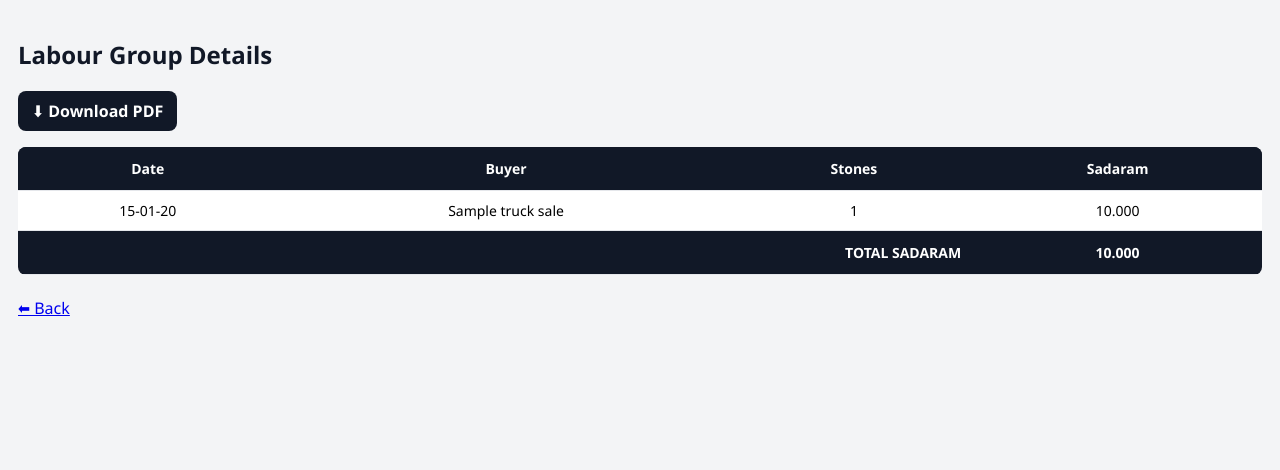
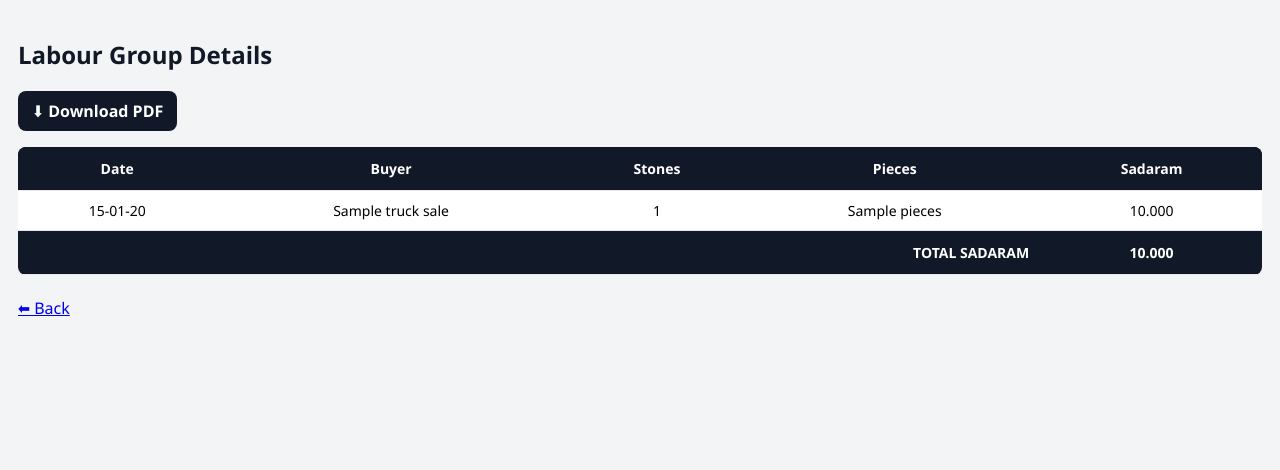
Before and after one commit to bachammahesh-cyber/srinivasa-mines, a Flask app: page /labour-details/SV in a window 1280 px wide. Shown: the part 82-552 px from the top of the page. Run offline with Flask 3, Linux system fonts and the light colour scheme; the visitor is signed in with stand-in values (Sample User, id 1); tables that the repository leaves empty hold one stand-in row (values such as "Sample post"); a database or web service that is not in the repository returns one stand-in record (values such as "Sample title"); some libraries are stand-ins or nearby versions.

Commit message:
Add pieces column to labour details and PDF export

```diff
--- a/app.py
+++ b/app.py
@@ -423,7 +423,7 @@ def labour_details(code):
     conn = get_db()
     c = conn.cursor()
     c.execute("""
-        SELECT date, buyer_name, stone_size, sadaram
+        SELECT date, buyer_name, stone_size, pieces, sadaram
         FROM truck_sales
         WHERE labour_group_code=%s
         ORDER BY date DESC, id DESC
@@ -452,7 +452,7 @@ def labour_details_pdf(code):
     conn = get_db()
     c = conn.cursor()
     c.execute("""
-        SELECT date, buyer_name, stone_size, sadaram
+        SELECT date, buyer_name, stone_size, pieces, sadaram
         FROM truck_sales
         WHERE labour_group_code=%s
         ORDER BY date DESC, id DESC
@@ -477,7 +477,8 @@ def labour_details_pdf(code):
     p.setFont(heading_font, 10)
     p.drawString(40, y, "Date")
     p.drawString(150, y, "Buyer")
-    p.drawString(380, y, "Stone")
+    p.drawString(360, y, "Stone")
+    p.drawString(430, y, "Pieces")
     p.drawRightString(555, y, "Sadaram")
 
     y -= 10
@@ -494,7 +495,8 @@ def labour_details_pdf(code):
             p.setFont(heading_font, 10)
             p.drawString(40, y, "Date")
             p.drawString(150, y, "Buyer")
-            p.drawString(380, y, "Stone")
+            p.drawString(360, y, "Stone")
+            p.drawString(430, y, "Pieces")
             p.drawRightString(555, y, "Sadaram")
             y -= 10
             p.line(40, y, 555, y)
@@ -504,12 +506,14 @@ def labour_details_pdf(code):
         date_text = format_date(r[0])
         buyer = (r[1] or "")[:34]
         stone = (r[2] or "")[:10]
-        sadaram = float(r[3] or 0)
+        pieces = int(r[3] or 0)
+        sadaram = float(r[4] or 0)
         total_sadaram += sadaram
 
         p.drawString(40, y, date_text)
         p.drawString(150, y, buyer)
-        p.drawString(380, y, stone)
+        p.drawString(360, y, stone)
+        p.drawString(430, y, str(pieces))
         p.drawRightString(555, y, f"{sadaram:.3f}")
         y -= 16
 
--- a/templates/labour_details.html
+++ b/templates/labour_details.html
@@ -21,6 +21,7 @@
         <th style="padding:12px;">Date</th>
         <th style="padding:12px;">Buyer</th>
         <th style="padding:12px;">Stones</th>
+        <th style="padding:12px;">Pieces</th>
         <th style="padding:12px;">Sadaram</th>
     </tr>
 
@@ -29,14 +30,15 @@
         <td style="padding:10px;">{{ r[0]|datefmt }}</td>
         <td style="padding:10px;">{{ r[1] }}</td>
         <td style="padding:10px;">{{ r[2] }}</td>
-        <td style="padding:10px;">{{ "%.3f"|format(r[3]) }}</td>
+        <td style="padding:10px;">{{ r[3] }}</td>
+        <td style="padding:10px;">{{ "%.3f"|format(r[4]) }}</td>
     </tr>
     {% endfor %}
 
     <tr style="background:#111827;color:white;font-weight:bold;">
-        <td colspan="3" style="padding:12px;text-align:right;">TOTAL SADARAM</td>
+        <td colspan="4" style="padding:12px;text-align:right;">TOTAL SADARAM</td>
         <td style="padding:12px;">
-            {{ "%.3f"|format(rows|sum(attribute=3)) }}
+            {{ "%.3f"|format(rows|sum(attribute=4)) }}
         </td>
     </tr>
 
```
